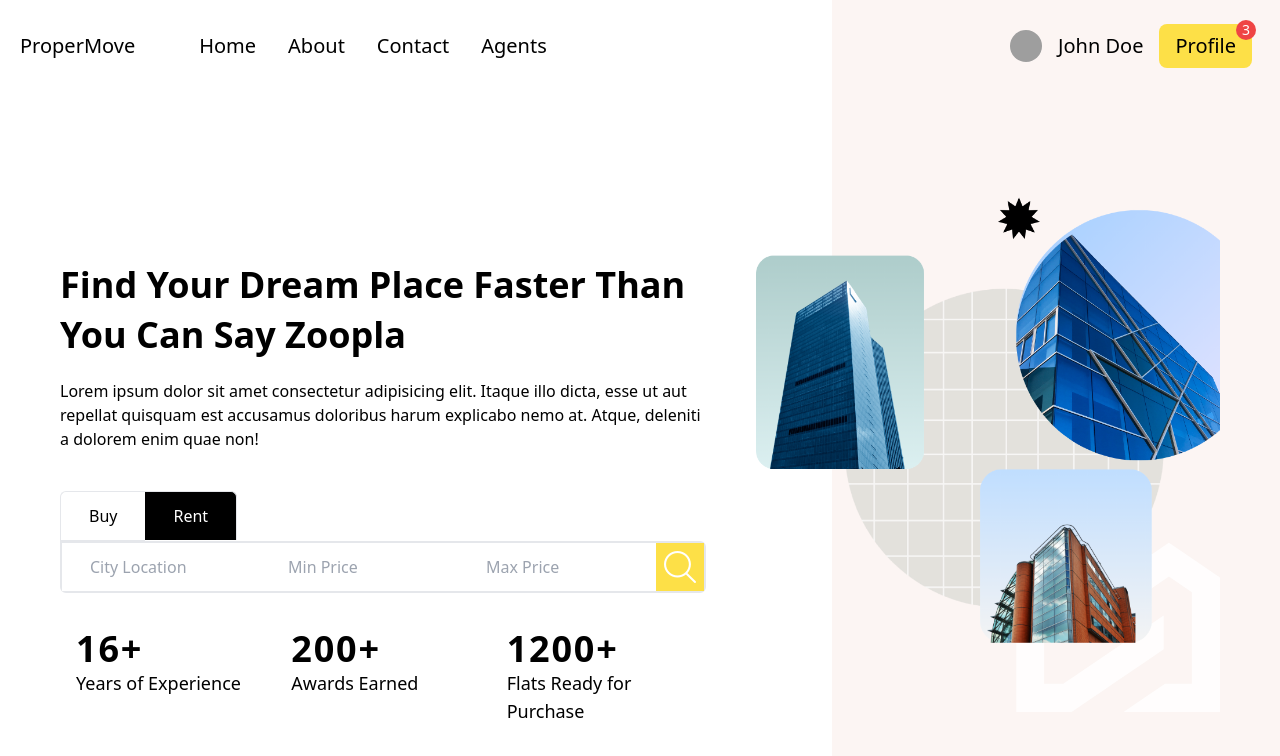
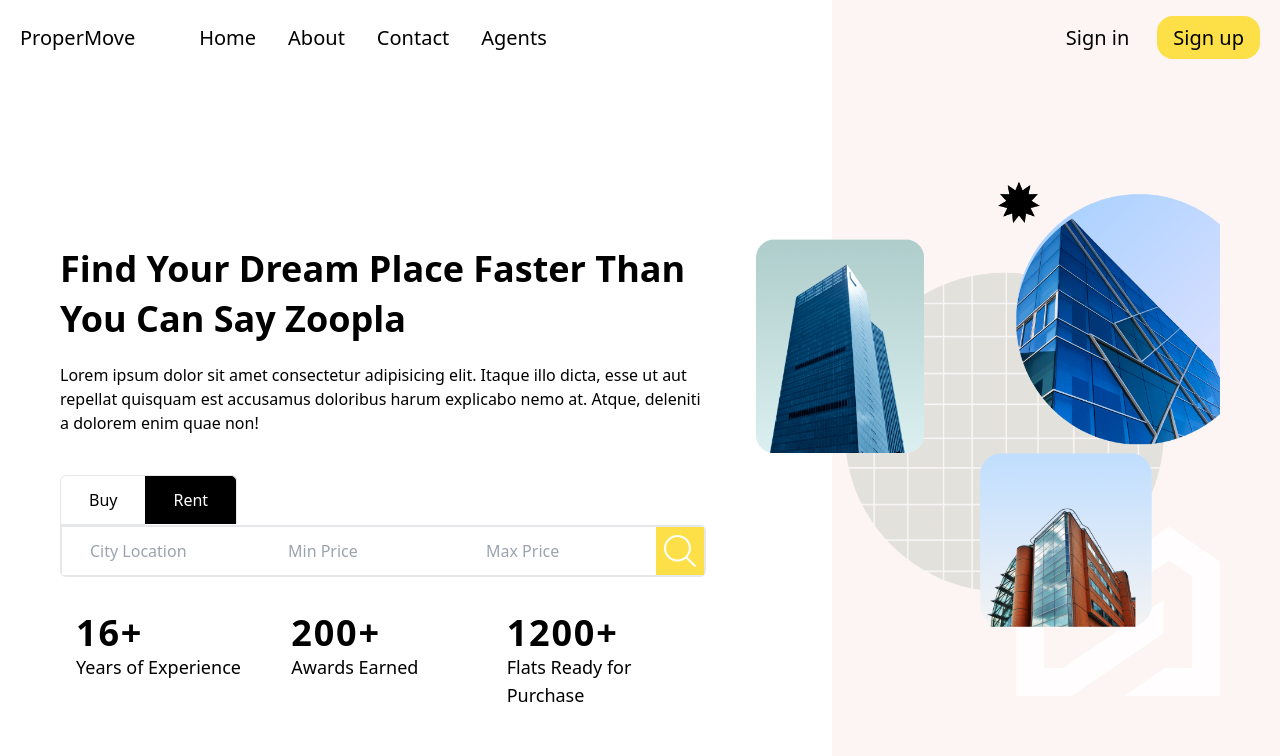
Before and after one commit to OU1122/Client-Proper-Move, a React (Vite) app: page / in a window 1280 px wide. Shown: the top 756 px of the page. Built offline with nearby package versions, Linux system fonts and the light colour scheme; grey boxes are pictures that could not be loaded.

Commit message:
updated navbar and profile page to show user data

```diff
--- a/src/components/navbar.tsx
+++ b/src/components/navbar.tsx
@@ -1,12 +1,14 @@
-import React, { useState, useRef, useEffect } from "react";
+import React, { useState, useRef, useEffect, useContext } from "react";
 import { FiMenu } from "react-icons/fi";
 import clsx from "clsx";
 import { Link } from "react-router-dom";
+import { AuthContext } from "../context/authContext";
 
 const Navbar: React.FC = () => {
 	const mobileMenuRef = useRef<HTMLDivElement | null>(null);
-	const user = true;
 	const [isOpen, setIsOpen] = useState<false | true>(false);
+
+	const { currentUser } = useContext(AuthContext);
 
 	const handleClickOutside = (event: MouseEvent) => {
 		if (
@@ -64,21 +66,21 @@ const Navbar: React.FC = () => {
 				</ul>
 			</div>
 			<div className="right flex  items-center gap-7  ">
-				{!user ? (
+				{!currentUser ? (
 					<>
 						<div className="hidden md:block transition-all ease-in hover:scale-[1.05]">
-							<a
-								href="/"
+							<Link
+								to="/login"
 								className="">
 								Sign in
-							</a>
+							</Link>
 						</div>
 						<div className="hidden md:block transition-all ease-in hover:scale-[1.05]">
-							<a
-								href="/"
+							<Link
+								to="/register"
 								className="bg-yellow-300 px-4 py-2 rounded-2xl">
 								Sign up
-							</a>
+							</Link>
 						</div>
 					</>
 				) : (
@@ -86,9 +88,11 @@ const Navbar: React.FC = () => {
 						<Link to="/profile">
 							<img
 								className=" w-8 h-8 rounded-full object-cover"
-								src="https://images.pexels.com/photos/91227/pexels-photo-91227.jpeg?auto=compress&cs=tinysrgb&w=1260&h=750&dpr=2"></img>
+								src={currentUser.avatar || "/avatar.jpg"}></img>
 						</Link>
-						<span className="hidden md:block">John Doe</span>
+						<span className="hidden md:block">
+							{currentUser.username}
+						</span>
 						<Link
 							className="relative hidden md:block bg-yellow-300 px-4 py-2 rounded-lg"
 							to="/profile">
--- a/src/context/authContext.tsx
+++ b/src/context/authContext.tsx
@@ -1,8 +1,8 @@
-import { ReactNode, createContext, useState } from "react";
+import { ReactNode, createContext, useEffect, useState } from "react";
 
 interface AuthContextType {
 	currentUser: string | null;
-	setCurrentUser: React.Dispatch<React.SetStateAction<string | null>>;
+	updateUser: (data: string | null) => void;
 }
 
 export const AuthContext = createContext<AuthContextType | undefined>(
@@ -17,10 +17,19 @@ export const AuthContextProvider: React.FC<AuthContextProviderProps> = ({
 	children,
 }) => {
 	const [currentUser, setCurrentUser] = useState<string | null>(
-		JSON.parse(localStorage.getItem("userData")) || "null"
+		JSON.parse(localStorage.getItem("userData") || "null") || null
 	);
+
+	const updateUser = (data: string | null) => {
+		setCurrentUser(data);
+	};
+
+	useEffect(() => {
+		localStorage.setItem("userData", JSON.stringify(currentUser));
+	}, [currentUser]);
+
 	return (
-		<AuthContext.Provider value={{ currentUser, setCurrentUser }}>
+		<AuthContext.Provider value={{ currentUser, updateUser }}>
 			{children}
 		</AuthContext.Provider>
 	);
--- a/src/routes/homepage.tsx
+++ b/src/routes/homepage.tsx
@@ -1,6 +1,11 @@
+import { useContext } from "react";
 import SearchBox from "../components/searchBox";
+import { AuthContext } from "../context/authContext";
 
 const HomePage: React.FC = () => {
+	const { currentUser } = useContext(AuthContext);
+	console.log(currentUser);
+
 	return (
 		<div className="flex flex-col-reverse sm:flex-row m-10  ">
 			<div className="text-div w-full sm:w-[60%] md:pr-[50px]">
--- a/src/routes/login.tsx
+++ b/src/routes/login.tsx
@@ -1,12 +1,15 @@
-import { useState } from "react";
+import { useContext, useState } from "react";
 import { Link, useNavigate } from "react-router-dom";
 import apiRequest from "../lib/apiRequest";
-import { AxiosError } from "axios";
+import axios, { AxiosError } from "axios";
+import { AuthContext } from "../context/authContext";
 
 const Login: React.FC = () => {
 	const [err, setErr] = useState(null);
 	const [isLoading, setIsLoading] = useState<boolean>(false);
 	const navigate = useNavigate();
+
+	const { updateUser } = useContext(AuthContext);
 
 	function isAxiosError(error: unknown): error is AxiosError {
 		return axios.isAxiosError(error);
@@ -26,10 +29,13 @@ const Login: React.FC = () => {
 				username,
 				password,
 			});
-			console.log(res.data);
-			//localStorage.setItem();
 
-			localStorage.setItem("userData", JSON.stringify(res.data));
+			// UPDATE LOCAL STORAGE
+
+			updateUser(res.data);
+
+			// NAVIGATE TO HP
+
 			navigate("/");
 		} catch (error) {
 			console.log(error);
--- a/src/routes/profile-page.tsx
+++ b/src/routes/profile-page.tsx
@@ -1,19 +1,21 @@
 import { listData, userData } from "../lib/list-data";
 import Card from "../components/card";
 import { Link, useNavigate } from "react-router-dom";
-import { useState } from "react";
+import { useContext, useState } from "react";
 import apiRequest from "../lib/apiRequest";
+import { AuthContext } from "../context/authContext";
 
 const ProfilePage: React.FC = () => {
 	const data = listData;
 	const user = userData;
 	const navigate = useNavigate();
 	const [chatIsOpen, setChatIsOpen] = useState<null | true>(null);
+	const { currentUser, updateUser } = useContext(AuthContext);
 
 	const handleLogout = async () => {
 		try {
-			const res = await apiRequest.post("/auth/logout");
-			localStorage.removeItem("userData");
+			await apiRequest.post("/auth/logout");
+			updateUser(null);
 			navigate("/");
 		} catch (error) {
 			console.log(error);
@@ -37,16 +39,18 @@ const ProfilePage: React.FC = () => {
 							<h2 className="text-sm">Avatar:</h2>
 							<img
 								className="w-8 h-8 rounded-full object-cover"
-								src={user.img}></img>
+								src={currentUser.avatar || "/avatar.jpg"}></img>
 						</div>
 						<div className="flex flex-row gap-2 py-1 ">
 							<h2 className="text-sm">Username:</h2>
-							<span className="font-semibold text-sm">{user.name}</span>
+							<span className="font-semibold text-sm">
+								{currentUser.username}
+							</span>
 						</div>
 						<div className="flex flex-row gap-2 py-1">
 							<h2 className="text-sm">E-mail:</h2>
 							<span className="font-semibold text-sm">
-								test@gmail.com
+								{currentUser.email}
 							</span>
 						</div>
 						<div>
```
Also changed, not shown: public/avatar.jpg (added).
